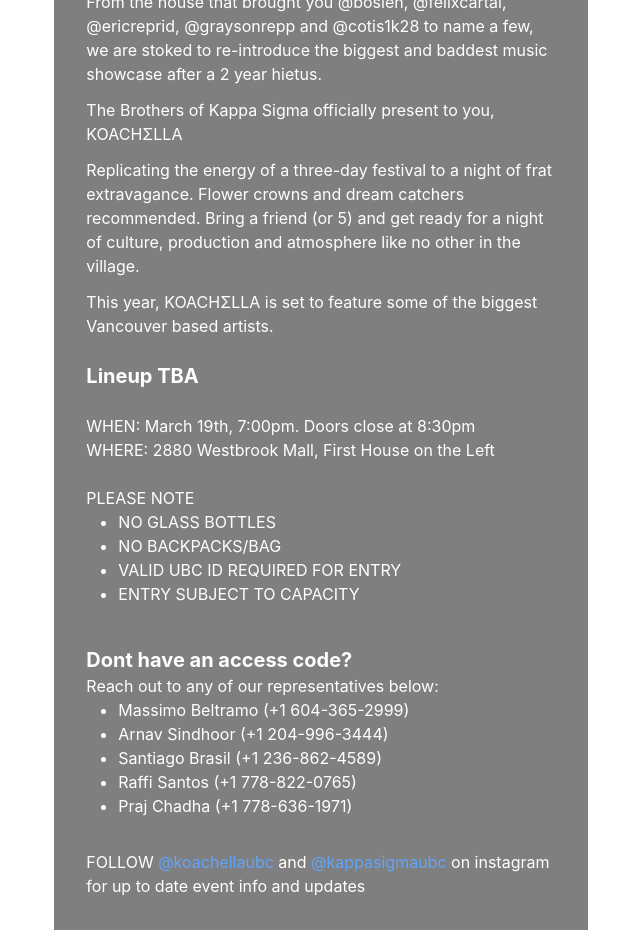
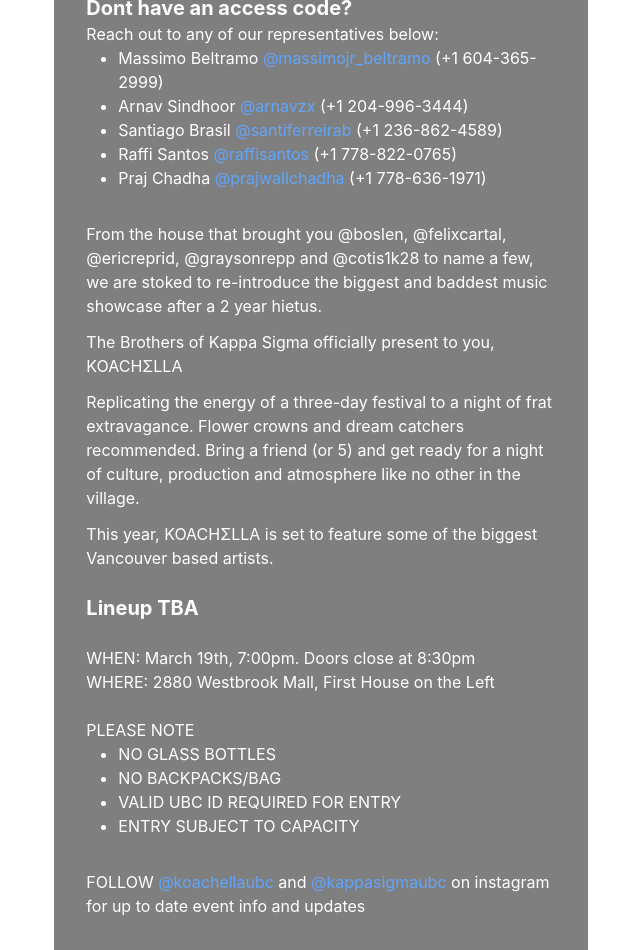
Before and after one commit to Grocode87/ticket-platform, a Next.js app: page / in a window 1280 px wide. Shown: the part 920-1870 px from the top of the page, without its empty margins (319-959 px from the left). Built offline with nearby package versions, Linux system fonts and the light colour scheme.

Commit message:
description changes

```diff
--- a/pages/index.js
+++ b/pages/index.js
@@ -194,7 +194,18 @@
                 <Image src="/images/logo-spotify.png" width={20} height={20} />
               </a>
             </div>
-            <p className="pt-3">
+
+            <p className="pt-4 font-bold text-xl">Dont have an access code? </p>
+            <p>Reach out to any of our representatives below:</p>
+           <ul className="list-disc pl-8">
+             <li>Massimo Beltramo <a target="_blank" rel="noreferrer" href="https://www.instagram.com/massimojr_beltramo/" className="text-blue-400">@massimojr_beltramo</a> (+1 604-365-2999)</li>
+             <li>Arnav Sindhoor <a target="_blank" rel="noreferrer" href="https://www.instagram.com/arnavzx/" className="text-blue-400">@arnavzx</a> (+1 204-996-3444)</li>
+             <li>Santiago Brasil <a target="_blank" rel="noreferrer" href="https://www.instagram.com/santiferreirab/" className="text-blue-400">@santiferreirab</a> (+1 236-862-4589)</li>
+             <li>Raffi Santos <a target="_blank" rel="noreferrer" href="https://www.instagram.com/raffisantos/" className="text-blue-400">@raffisantos</a> (+1 778-822-0765)</li>
+             <li>Praj Chadha <a target="_blank" rel="noreferrer" href="https://www.instagram.com/prajwallchadha/" className="text-blue-400">@prajwallchadha</a> (+1 778-636-1971)</li>
+           </ul>
+
+            <p className="pt-8">
               From the house that brought you @boslen, @felixcartal,
               @ericreprid, @graysonrepp and @cotis1k28 to name a few, we are
               stoked to re-introduce the biggest and baddest music showcase
@@ -238,15 +249,6 @@
               <li>ENTRY SUBJECT TO CAPACITY</li>
             </ul>
 
-            <p className="pt-10 font-bold text-xl">Dont have an access code? </p>
-            <p>Reach out to any of our representatives below:</p>
-           <ul className="list-disc pl-8">
-             <li>Massimo Beltramo (+1 604-365-2999)</li>
-             <li>Arnav Sindhoor (+1 204-996-3444)</li>
-             <li>Santiago Brasil (+1 236-862-4589)</li>
-             <li>Raffi Santos (+1 778-822-0765)</li>
-             <li>Praj Chadha (+1 778-636-1971)</li>
-           </ul>
 
             <p className="pt-8">
               FOLLOW
```
